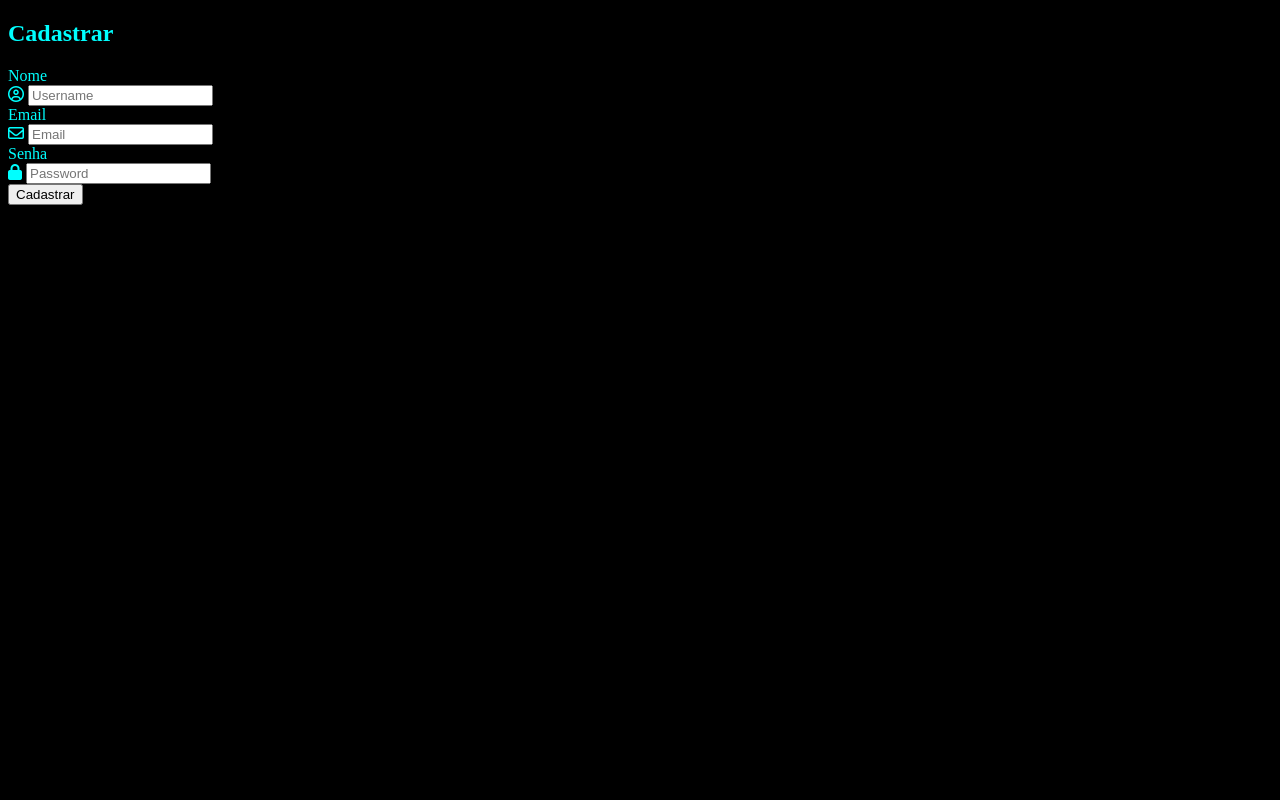
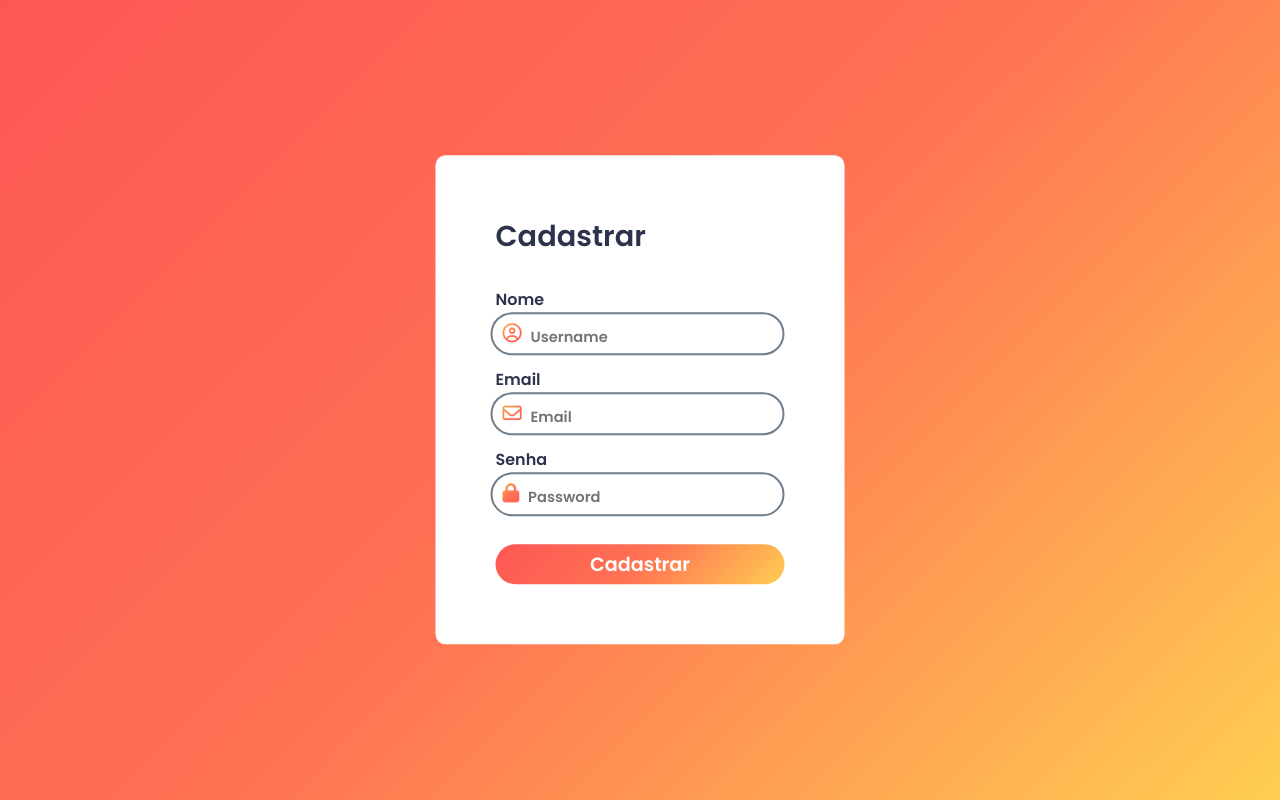
Before and after one commit to helooli/formulario-2, a plain HTML site: page index.html in a window 1280 px wide. Drawn offline with Linux system fonts and the light colour scheme.

Commit message:
Add files via upload

```diff
--- a/form.css
+++ b/form.css
@@ -1,4 +1,85 @@
+@import url('https://fonts.googleapis.com/css2?family=Poppins:wght@600&display=swap');
+
+*{
+    margin: 0;
+    padding: 0;
+}
 body{
-    background-color: black;
-    color: aqua;
+    width: 100%;
+    height: 100vh;
+    font-family: 'Poppins', sans-serif;
+    background: linear-gradient(-45deg, #ffce51, #ff7253, #fd5754);
 }
+#form{
+    position: relative;
+    top: 50%;
+    left: 50%;
+    transform: translate(-50%, -50%);
+    background: #fff;
+    border-radius: 10px;
+    padding: 60px;
+    width: min-content;
+    align-items: center;
+    color: #2b344b;
+    animation: iniciar 1.6s ease-out;
+    pointer-events: all;
+}
+.title{
+    font-size: 1.8em;
+    margin-bottom: 10%;
+}
+.input{
+    min-width: 280px;
+    border-radius: 22px;
+    border: 2px #6f7e8a solid;
+    padding: 5px;
+    margin: 0px 0px 12px -5px;
+}
+.input i{
+    font-size: 1.2em;
+    padding: 5px;
+    background: -webkit-linear-gradient(-45deg, #ffce51, #ff7253, #fd5754);
+    -webkit-background-clip: text;
+    -webkit-text-fill-color: transparent;
+}
+.input input{
+    width: 80%;
+    border: none;
+    outline: none;
+    font-family: 'Poppins', sans-serif;
+    transform: translateY(10%);
+    color: #2b344b;
+    font-size: 11pt;
+}
+#btn{
+    margin-top: 10%;
+    width: 100%;
+    text-align: center;
+}
+#btn button{
+    font-family: 'Poppins', sans-serif;
+    background: linear-gradient(-45deg, #ffce51, #ff7253, #fd5754);
+    width: 100%;
+    height: 40px;
+    border: none;
+    font-size: 1.2em;
+    color: #fff;
+    border-radius: 20px;
+    outline: none;
+    cursor: pointer;
+}
+#btn button:hover{
+    background: linear-gradient(-45deg, #eec04c, #ec7054, #ee5a57);
+}
+@keyframes iniciar{
+    0%{
+        top: 20%;
+        opacity: 0;
+        pointer-events: none;
+    }
+    100%{
+        top: 50%;
+        opacity: 100%;
+        pointer-events: all;
+    }
+}
```
